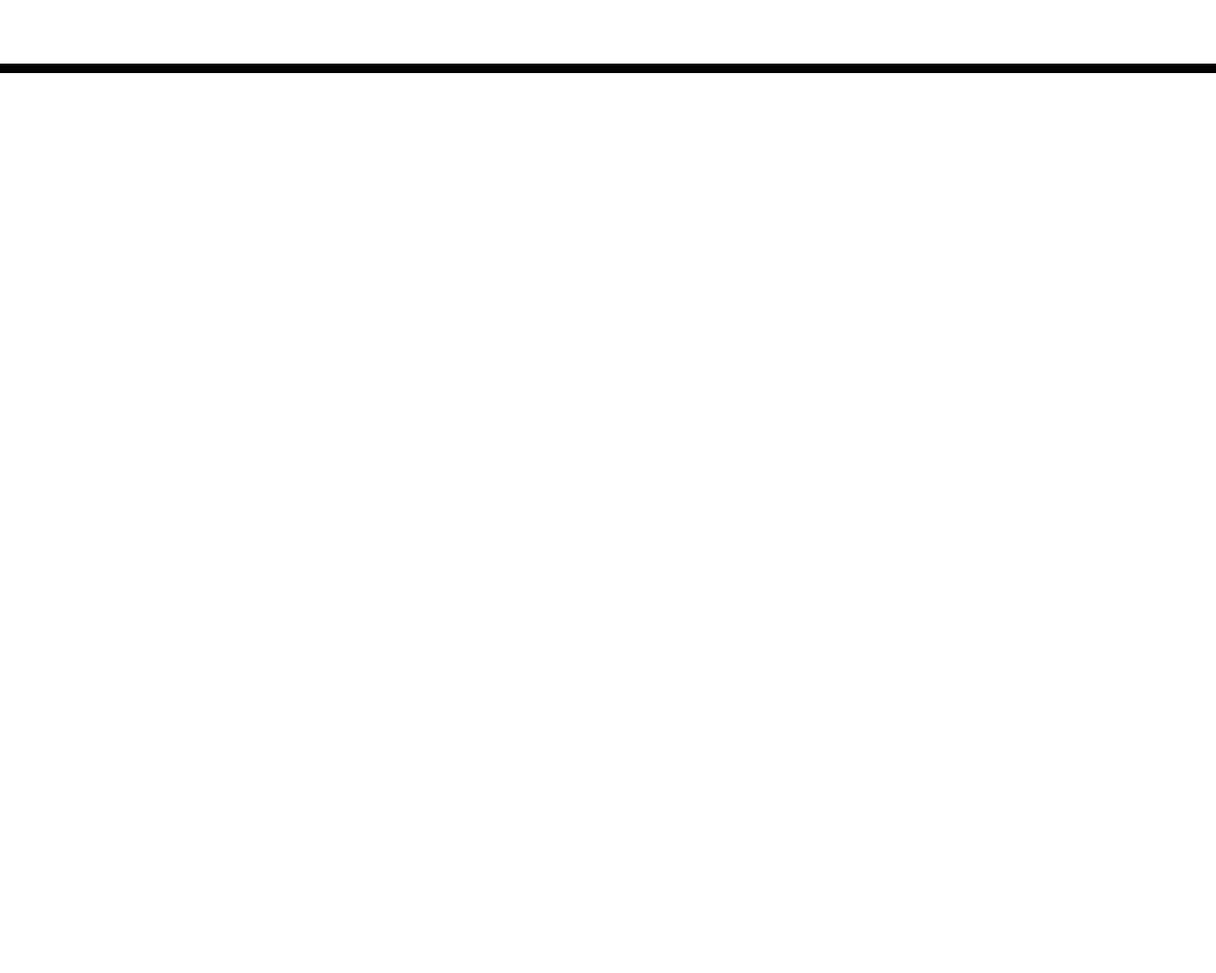
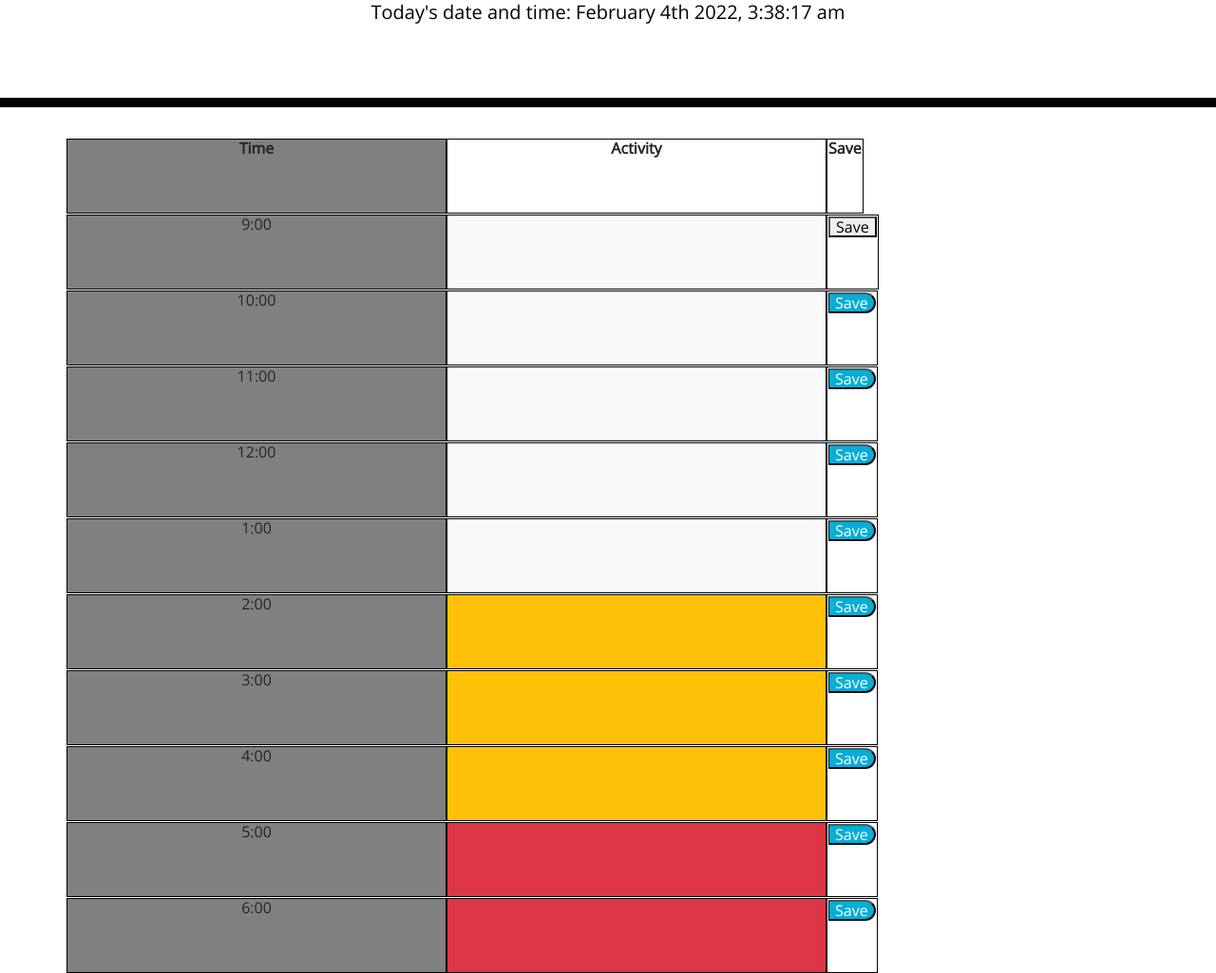
Before and after one commit to NacoandCheese/Work-day-scheduler-, a plain HTML site: page Develop/index.html in a window 1280 px wide. Shown: the part 191-1216 px from the top of the page at 95% size. Before the commit the page ends 800 px from the top, so only its background shows below. Drawn offline with nearby package versions, Linux system fonts and the light colour scheme.

Commit message:
attempted javascript for buttons/changed colors for act

```diff
--- a/Develop/index.html
+++ b/Develop/index.html
@@ -1,23 +1,14 @@
 <!DOCTYPE html>
 <html lang="en">
+
 <head>
   <meta charset="UTF-8" />
   <meta name="viewport" content="width=device-width, initial-scale=1.0" />
   <meta http-equiv="X-UA-Compatible" content="ie=edge" />
-    <link
-      rel="stylesheet"
-      href="https://stackpath.bootstrapcdn.com/bootstrap/4.3.1/css/bootstrap.min.css"
-    />
-    <link
-      rel="stylesheet"
-      href="https://use.fontawesome.com/releases/v5.8.1/css/all.css"
-      integrity="sha384-50oBUHEmvpQ+1lW4y57PTFmhCaXp0ML5d60M1M7uH2+nqUivzIebhndOJK28anvf"
-      crossorigin="anonymous"
-    />
-    <link
-      href="https://fonts.googleapis.com/css?family=Open+Sans&display=swap"
-      rel="stylesheet"
-    />
+  <link rel="stylesheet" href="https://stackpath.bootstrapcdn.com/bootstrap/4.3.1/css/bootstrap.min.css" />
+  <link rel="stylesheet" href="https://use.fontawesome.com/releases/v5.8.1/css/all.css"
+    integrity="sha384-50oBUHEmvpQ+1lW4y57PTFmhCaXp0ML5d60M1M7uH2+nqUivzIebhndOJK28anvf" crossorigin="anonymous" />
+  <link href="https://fonts.googleapis.com/css?family=Open+Sans&display=swap" rel="stylesheet" />
   <link rel="stylesheet" href="style.css" />
   <title>Work Day Scheduler</title>
 </head>
@@ -26,13 +17,72 @@
   <header class="jumbotron">
     <h1 class="display-3">Work Day Scheduler</h1>
     <p class="lead">A simple calendar app for scheduling your work day</p>
-      <p id="currentDay" class="lead"></p>
+    <p id="currentDay" class="lead">Today's date and time</p>
   </header>
-    <div class="container">
+  <div class="container ">
     <!-- Timeblocks go here -->
+    <table>
+      <tr class="row">
+        <th class="time-col">Time</th>
+        <th class="activity">Activity</th>
+        <th>Save</th>
+      </tr>
+      <tr class="row">
+        <td class="time-col" data-time="9">9:00</td>
+        <td class="activity bg-light" data-activity=""></td>
+        <td><button id="demo">Save</button></td>
+      </tr>
+      <tr class="row">
+        <td class="time-col" data-time="10">10:00</td>
+        <td class="activity bg-light" data-activity=""></td>
+        <td><button class="saveBtn">Save</button></td>
+      </tr>
+      <tr class="row">
+        <td class="time-col"data-time="11">11:00</td>
+        <td class="activity bg-light" data-activity=""></td>
+        <td><button class="saveBtn">Save</button></td>
+      </tr>
+      <tr class="row">
+        <td class="time-col" data-time="12">12:00</td>
+        <td class="activity bg-light" data-activity=""></td>
+        <td><button class="saveBtn">Save</button></td>
+      </tr>
+      <tr class="row">
+        <td class="time-col" data-time="1">1:00</td>
+        <td class="activity bg-light" data-activity=""></td>
+        <td><button class="saveBtn">Save</button></td>
+      </tr>
+      <tr class="row">
+        <td class="time-col" data-time="2">2:00</td>
+        <td class="activity bg-warning" data-activity=""></td>
+        <td><button class="saveBtn">Save</button></td>
+      </tr>
+      <tr class="row">
+        <td class="time-col" data-time="3">3:00</td>
+        <td class="activity bg-warning" data-activity=""></td>
+        <td><button class="saveBtn">Save</button></td>
+      </tr>
+      <tr class="row">
+        <td class="time-col" data-time="4">4:00</td>
+        <td class="activity bg-warning" data-activity=""></td>
+        <td><button class="saveBtn">Save</button></td>
+      </tr>
+      <tr class="row">
+        <td class="time-col" data-time="5">5:00</td>
+        <td class="activity bg-danger" data-activity=""></td>
+        <td><button class="saveBtn">Save</button></td>
+      </tr>
+      <tr class="row">
+        <td class="time-col" data-time="6">6:00</td>
+        <td class="activity bg-danger" data-activity=""></td>
+        <td><button class="saveBtn">Save</button></td>
+      </tr>
+
+    </table>
   </div>
 
-    <script src="https://code.jquery.com/jquery-3.4.1.min.js"></script>
   <script src="https://cdnjs.cloudflare.com/ajax/libs/moment.js/2.24.0/moment.min.js"></script>
+  <script src="index.js"></script>
 </body>
+
 </html>
--- /dev/null
+++ b/Develop/index.js
@@ -0,0 +1,41 @@
+var currentDay = moment().format('MMMM Do YYYY, h:mm:ss a');
+console.log("today's date and time", currentDay)
+// selecting current day ID from HTML. this is a querySelector
+document.getElementById("currentDay").textContent = "Today's date and time: " + currentDay
+
+//1: make the buttons do something when clicked
+// select buttons using query selector just like you did with the currentDay
+// but remember, there are 9 buttons, not just 1. You have to select all buttons
+// once you have selected all buttons, you have to loop over them
+// in the loop, you can add an event listener ("click", console.log)
+// you can test this on just one button to start.
+
+// event listener for multiple buttons
+
+document.getElementById("demo").addEventListener("click", saveButton);
+
+function saveButton() {
+    document.getElementById("demo").innerHTML = "You Clicked Me!";
+}
+
+
+
+btns = document.getElementsByClassName("saveBtn");
+for (var i = 0; i < btns.length; i++) {
+    btns[i].addEventListener("click", function () {
+
+    })
+}
+
+
+
+//2. Make the table look better (wider, better spacing, whatever)
+
+
+
+
+//3. Color the rows based on the current time of day
+// You will do this by adding a css class in javascript (start with this)
+//       do this just for random HTML elements first
+// Add a data- attiribute (google for that) to all your td tags in the 'time' column
+// each data- attirbute will be something like 'data-time='9'', 'data-time="10"'
--- a/Develop/style.css
+++ b/Develop/style.css
@@ -36,6 +36,26 @@ textarea{
   border-top: 1px solid white;;
 }
 
+.activity {
+  width: 400px;
+  text-align: center;
+  border: 1px solid black;
+}
+
+td {
+  border: 1px solid black;
+}
+
+th {
+  border: 1px solid black;
+}
+
+.time-col {
+  width: 400px;
+  text-align: center;
+  background-color: gray;
+}
+
 .hour {
   background-color: #ffffff;
   color: #000000;
```
Lines whose indentation alone changed are shown as unchanged.
